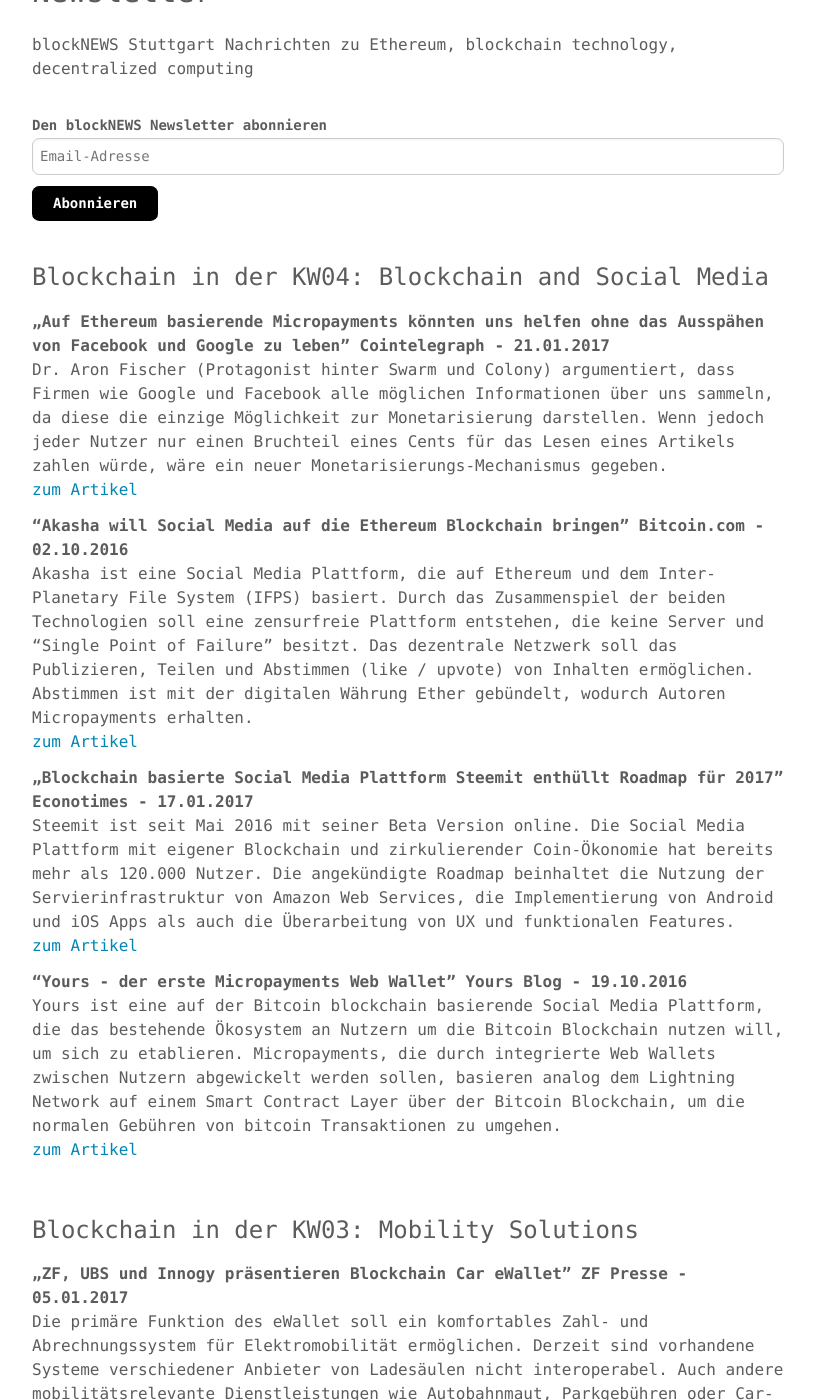
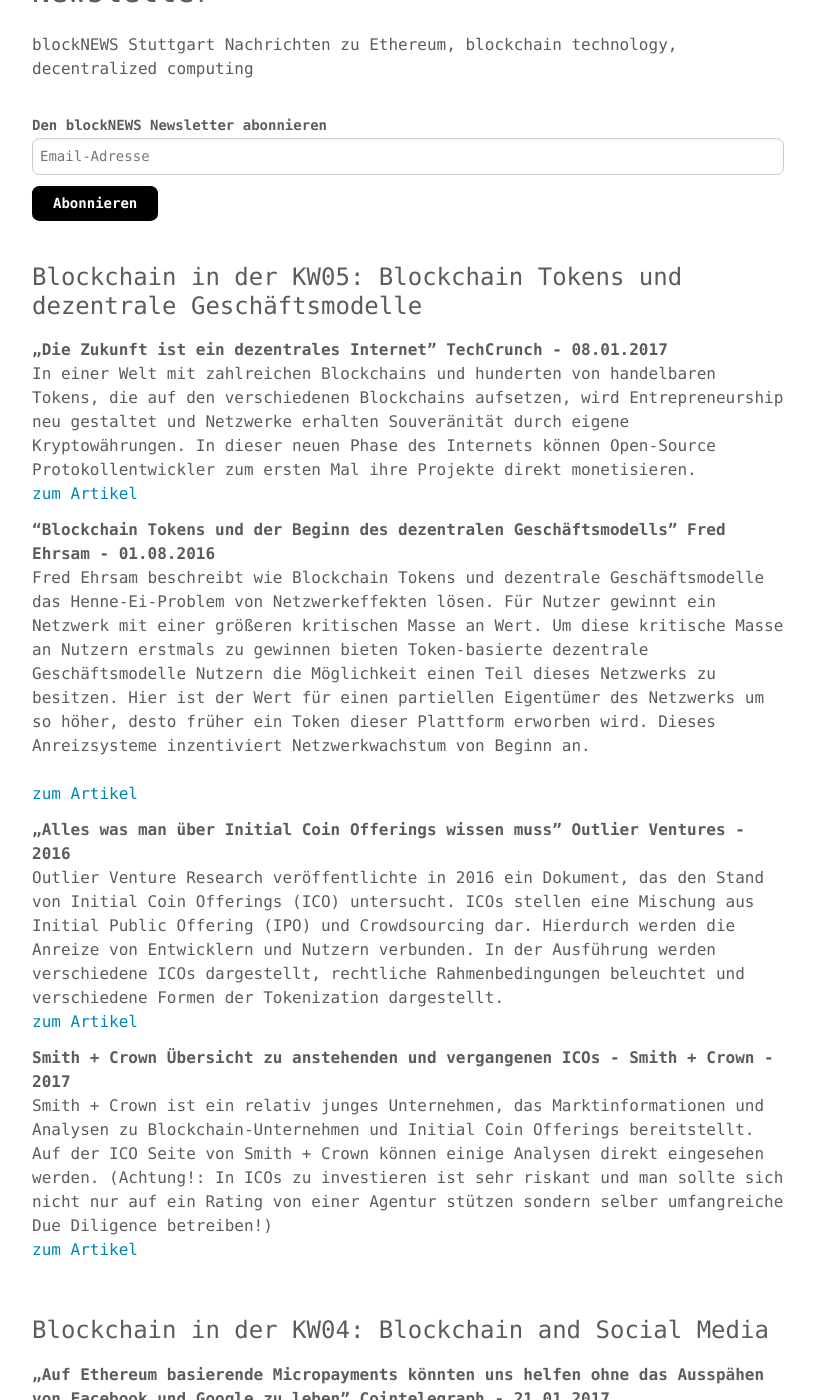
Before and after one commit to blocklab/site, a Jekyll site: the page built from newsletter.md, in a window 1280 px wide and 1400 px high, scrolled down 507 px. Shown: the whole window, without its empty margins (232-1047 px from the left). Built offline with Jekyll 4.4.1, drawn with Linux system fonts in a browser that asks for light colours; comment, search, counter and statistics services are not loaded.

Commit message:
Update newsletter.md

```diff
--- a/newsletter.md
+++ b/newsletter.md
@@ -27,6 +27,34 @@ Nachrichten zu Ethereum, blockchain technology, decentralized computing
 </div>
 
 <!--End mc_embed_signup-->
+
+<br>
+
+### Blockchain in der KW05: Blockchain Tokens und dezentrale Geschäftsmodelle
+
+**„Die Zukunft ist ein dezentrales Internet" TechCrunch - 08.01.2017**
+<br>
+In einer Welt mit zahlreichen Blockchains und hunderten von handelbaren Tokens, die auf den verschiedenen Blockchains aufsetzen, wird Entrepreneurship neu gestaltet und Netzwerke erhalten Souveränität durch eigene Kryptowährungen. In dieser neuen Phase des Internets können Open-Source Protokollentwickler zum ersten Mal ihre Projekte direkt monetisieren.
+<br>
+[zum Artikel](https://techcrunch.com/2017/01/08/the-future-is-a-decentralized-internet/)
+
+**"Blockchain Tokens und der Beginn des dezentralen Geschäftsmodells" Fred Ehrsam - 01.08.2016**
+<br>
+Fred Ehrsam beschreibt wie Blockchain Tokens und dezentrale Geschäftsmodelle das Henne-Ei-Problem von Netzwerkeffekten lösen. Für Nutzer gewinnt ein Netzwerk mit einer größeren kritischen Masse an Wert. Um diese kritische Masse an Nutzern erstmals zu gewinnen bieten Token-basierte dezentrale Geschäftsmodelle Nutzern die Möglichkeit einen Teil dieses Netzwerks zu besitzen. Hier ist der Wert für einen partiellen Eigentümer des Netzwerks um so höher, desto früher ein Token dieser Plattform erworben wird. Dieses Anreizsysteme inzentiviert Netzwerkwachstum von Beginn an.
+<br>
+[zum Artikel](https://blog.coinbase.com/app-coins-and-the-dawn-of-the-decentralized-business-model-8b8c951e734f#.18aaef58w)
+
+**„Alles was man über Initial Coin Offerings wissen muss" Outlier Ventures - 2016**
+<br>
+Outlier Venture Research veröffentlichte in 2016 ein Dokument, das den Stand von Initial Coin Offerings (ICO) untersucht. ICOs stellen eine Mischung aus Initial Public Offering (IPO) und Crowdsourcing dar. Hierdurch werden die Anreize von Entwicklern und Nutzern verbunden. In der Ausführung werden verschiedene ICOs dargestellt, rechtliche Rahmenbedingungen beleuchtet und verschiedene Formen der Tokenization dargestellt.
+<br>
+[zum Artikel](http://www.the-blockchain.com/docs/Initial_Coin_Offerings_Outlier_Ventures_Research.pdf)
+
+**Smith + Crown Übersicht zu anstehenden und vergangenen ICOs - Smith + Crown - 2017**
+<br>
+Smith + Crown ist ein relativ junges Unternehmen, das Marktinformationen und Analysen zu Blockchain-Unternehmen und Initial Coin Offerings bereitstellt. Auf der ICO Seite von Smith + Crown können einige Analysen direkt eingesehen werden. (Achtung!: In ICOs zu investieren ist sehr riskant und man sollte sich nicht nur auf ein Rating von einer Agentur stützen sondern selber umfangreiche Due Diligence betreiben!)
+<br>
+[zum Artikel](https://www.smithandcrown.com/icos/)
 
 <br>
 
```
